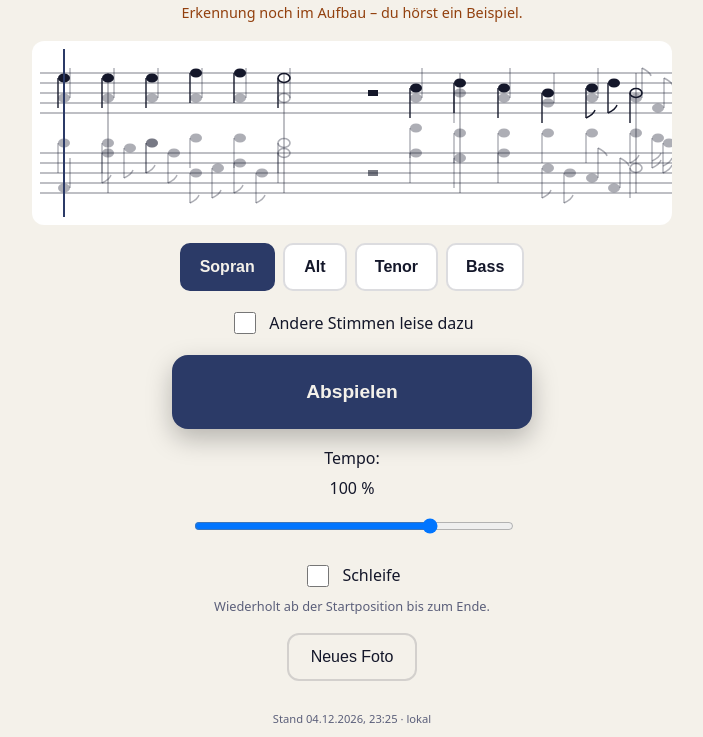
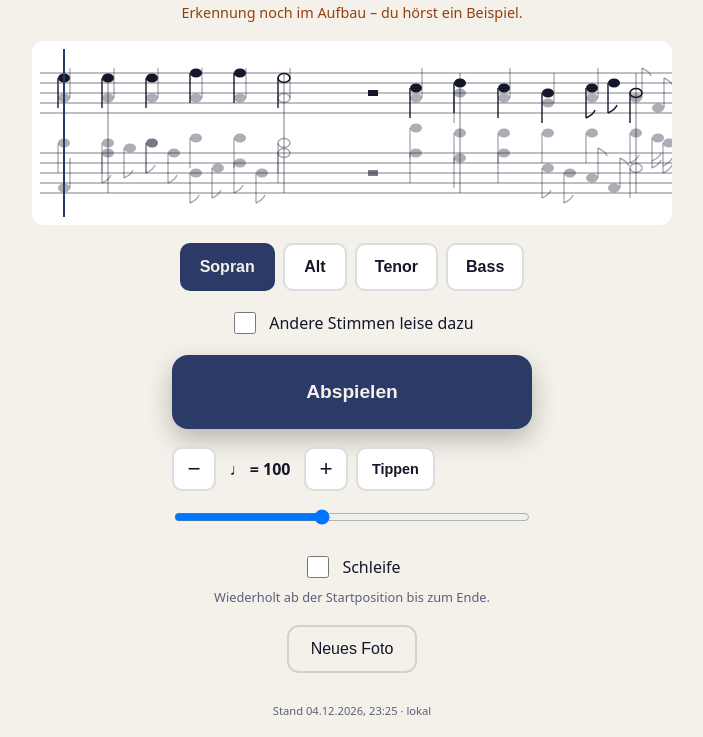
Before and after one commit to bartfastiel/vomblatt, a website built with Vite: page index.html in a window 1280 px wide. Both pictures are taken after a click on the button "Beispiel anhören". Shown: the part 79-816 px from the top of the page, without its empty margins (288-991 px from the left). Built offline with nearby package versions, Linux system fonts and the light colour scheme.

Commit message:
feat(tempo): replace percent tempo slider with BPM control and tap tempo
Singers think in quarter notes per minute, not an arbitrary percentage of an
unlabelled base tempo. The slider now shows and sets BPM directly (30-200,
step 1), with big +/- buttons for fine adjustment and a "Tippen" button that
derives the tempo live from the average interval of the last up to 6 taps
(pure logic in src/audio/tap-tempo.ts, time source injected and unit-tested).
Loading a new score resets the control to its own tempo (or 80 by default).

Co-Authored-By: Claude Opus 5.5 <noreply@anthropic.com>
Claude-Session: https://claude.ai/code/session_01Ly4zN9aWUNe1MMWhsHP7tF

```diff
--- a/src/audio/events.ts
+++ b/src/audio/events.ts
@@ -13,7 +13,7 @@ export interface PlaybackEvent {
 export interface PlaybackOptions {
   readonly voice: Voice; // the emphasised voice, played at full volume
   readonly othersGain: number; // 0 mutes the other voices, e.g. 0.25 plays them quietly
-  readonly tempo: number; // quarter notes per minute, already scaled by the tempo slider
+  readonly tempo: number; // quarter notes per minute, chosen by the user (BPM slider, +/- steps, or tap tempo)
   readonly start: number; // quarter notes from the beginning of the score; playback starts here
   readonly end?: number; // quarter notes; defaults to the end of the score
 }
--- /dev/null
+++ b/src/audio/tap-tempo.ts
@@ -0,0 +1,32 @@
+// Tap tempo: turns a series of taps into a BPM, from the average interval of the last few taps. A gap longer
+// than the reset threshold starts a fresh sequence, so an old, unrelated tap never drags down a new one.
+export interface TapTempo {
+  // Registers a tap now; returns the tempo in BPM once at least two taps in the current sequence are known,
+  // otherwise null (the first tap of a sequence has no interval yet).
+  readonly tap: () => number | null;
+}
+
+const MAX_TAPS = 6;
+const RESET_GAP_SECONDS = 2;
+
+export const createTapTempo = (now: () => number = () => Date.now()): TapTempo => {
+  let lastTap: number | null = null;
+  let intervalsMs: readonly number[] = []; // between the last up to MAX_TAPS taps, most recent last
+
+  const tap = (): number | null => {
+    const at = now();
+    if (lastTap === null) {
+      intervalsMs = [];
+    } else {
+      const gap = at - lastTap;
+      intervalsMs = gap > RESET_GAP_SECONDS * 1000 ? [] : [...intervalsMs, gap].slice(-(MAX_TAPS - 1));
+    }
+    lastTap = at;
+
+    if (intervalsMs.length === 0) return null;
+    const averageIntervalMs = intervalsMs.reduce((sum, value) => sum + value, 0) / intervalsMs.length;
+    return 60_000 / averageIntervalMs;
+  };
+
+  return { tap };
+};
--- a/src/ui/app.ts
+++ b/src/ui/app.ts
@@ -4,6 +4,7 @@
 import { createAudioEngine } from './audio-engine';
 import { createScoreView } from './score-view';
 import { loadLastVoice, saveLastVoice } from './storage';
+import { createTapTempo } from '../audio/tap-tempo';
 import { formatBuildStamp } from '../format/build-info';
 import { recognize } from '../scan/recognize';
 import { demoScore } from '../score/demo';
@@ -12,9 +13,9 @@ import type { Score, Voice } from '../score/score';
 
 const VOICE_LABEL: Readonly<Record<Voice, string>> = { S: 'Sopran', A: 'Alt', T: 'Tenor', B: 'Bass' };
 const OTHER_VOICES_GAIN = 0.25;
-const MIN_TEMPO_PERCENT = 40;
-const MAX_TEMPO_PERCENT = 120;
-const DEFAULT_TEMPO_PERCENT = 100;
+const MIN_TEMPO = 30; // quarter notes per minute
+const MAX_TEMPO = 200;
+const TEMPO_STEP = 1;
 const DEFAULT_TEMPO = 80; // quarter notes per minute, when the score itself gives none
 
 const SCREEN_HTML = `
@@ -46,10 +47,21 @@ const SCREEN_HTML = `
 
       <button type="button" class="play-button" id="play-button">Abspielen</button>
 
-      <label class="tempo-control">
-        Tempo: <output id="tempo-value">100 %</output>
-        <input type="range" id="tempo-slider" min="${String(MIN_TEMPO_PERCENT)}" max="${String(MAX_TEMPO_PERCENT)}" step="5" value="${String(DEFAULT_TEMPO_PERCENT)}" />
-      </label>
+      <div class="tempo-control" id="tempo-control">
+        <button type="button" class="tempo-step-button" id="tempo-down" aria-label="Langsamer">−</button>
+        <output class="tempo-value" id="tempo-value">♩ = ${String(DEFAULT_TEMPO)}</output>
+        <button type="button" class="tempo-step-button" id="tempo-up" aria-label="Schneller">+</button>
+        <button type="button" class="tap-tempo-button" id="tap-tempo-button">Tippen</button>
+        <input
+          type="range"
+          id="tempo-slider"
+          min="${String(MIN_TEMPO)}"
+          max="${String(MAX_TEMPO)}"
+          step="${String(TEMPO_STEP)}"
+          value="${String(DEFAULT_TEMPO)}"
+          aria-label="Tempo in Vierteln pro Minute"
+        />
+      </div>
 
       <label class="toggle">
         <input type="checkbox" id="loop-toggle" />
@@ -90,11 +102,15 @@ export const startApp = (root: HTMLElement): void => {
   const playButton = mustFind(root.querySelector<HTMLButtonElement>('#play-button'), '#play-button');
   const tempoSlider = mustFind(root.querySelector<HTMLInputElement>('#tempo-slider'), '#tempo-slider');
   const tempoValue = mustFind(root.querySelector<HTMLOutputElement>('#tempo-value'), '#tempo-value');
+  const tempoDownButton = mustFind(root.querySelector<HTMLButtonElement>('#tempo-down'), '#tempo-down');
+  const tempoUpButton = mustFind(root.querySelector<HTMLButtonElement>('#tempo-up'), '#tempo-up');
+  const tapTempoButton = mustFind(root.querySelector<HTMLButtonElement>('#tap-tempo-button'), '#tap-tempo-button');
   const loopToggle = mustFind(root.querySelector<HTMLInputElement>('#loop-toggle'), '#loop-toggle');
   const newPhotoButton = mustFind(root.querySelector<HTMLButtonElement>('#new-photo-button'), '#new-photo-button');
 
   const engine = createAudioEngine();
   const scoreView = createScoreView();
+  const tapTempo = createTapTempo();
   scoreContainer.append(scoreView.svg);
 
   let score: Score | null = null;
@@ -102,13 +118,12 @@ export const startApp = (root: HTMLElement): void => {
   let startQuarter = 0;
   let playing = false;
   let cursorFrame: number | null = null;
+  let tempo = DEFAULT_TEMPO;
 
-  const tempoFactor = (): number => Number(tempoSlider.value) / 100;
-  const baseTempo = (): number => score?.tempo ?? DEFAULT_TEMPO;
   const playbackOptions = () => ({
     voice,
     othersGain: othersToggle.checked ? OTHER_VOICES_GAIN : 0,
-    tempo: baseTempo() * tempoFactor(),
+    tempo,
     start: startQuarter,
     loop: loopToggle.checked,
   });
@@ -136,6 +151,13 @@ export const startApp = (root: HTMLElement): void => {
     if (!playing || score === null) return;
     startQuarter = engine.currentQuarter() ?? startQuarter;
     engine.play(score, playbackOptions());
+  };
+
+  const setTempo = (value: number): void => {
+    tempo = Math.min(MAX_TEMPO, Math.max(MIN_TEMPO, Math.round(value)));
+    tempoSlider.value = String(tempo);
+    tempoValue.textContent = `♩ = ${String(tempo)}`;
+    restartIfPlaying();
   };
 
   const renderVoicePicker = (present: readonly Voice[]): void => {
@@ -170,6 +192,7 @@ export const startApp = (root: HTMLElement): void => {
     playing = false;
     playButton.textContent = 'Abspielen';
     stubHint.hidden = result !== demoScore;
+    setTempo(result.tempo ?? DEFAULT_TEMPO);
 
     scoreView.render(result, voice);
     scoreView.setCursor(0);
@@ -223,8 +246,17 @@ export const startApp = (root: HTMLElement): void => {
   othersToggle.addEventListener('change', restartIfPlaying);
   loopToggle.addEventListener('change', restartIfPlaying);
   tempoSlider.addEventListener('input', () => {
-    tempoValue.textContent = `${tempoSlider.value} %`;
-    restartIfPlaying();
+    setTempo(Number(tempoSlider.value));
+  });
+  tempoDownButton.addEventListener('click', () => {
+    setTempo(tempo - TEMPO_STEP);
+  });
+  tempoUpButton.addEventListener('click', () => {
+    setTempo(tempo + TEMPO_STEP);
+  });
+  tapTempoButton.addEventListener('click', () => {
+    const tapped = tapTempo.tap();
+    if (tapped !== null) setTempo(tapped);
   });
 
   newPhotoButton.addEventListener('click', () => {
--- a/src/ui/styles.css
+++ b/src/ui/styles.css
@@ -267,14 +267,59 @@ body {
 
 .tempo-control {
   display: flex;
-  flex-direction: column;
+  flex-wrap: wrap;
+  align-items: center;
   gap: 8px;
   width: 100%;
-  max-width: 320px;
+  max-width: 360px;
   font-size: 1rem;
 }
 
+.tempo-value {
+  min-width: 4.5em;
+  text-align: center;
+  font-variant-numeric: tabular-nums;
+  font-weight: 700;
+}
+
+.tempo-step-button {
+  flex-shrink: 0;
+  width: 44px;
+  height: 44px;
+  border: 2px solid var(--border);
+  border-radius: 10px;
+  background: var(--surface);
+  color: var(--fg);
+  font-size: 1.4rem;
+  line-height: 1;
+  cursor: pointer;
+}
+
+.tempo-step-button:active {
+  opacity: 0.85;
+}
+
+.tap-tempo-button {
+  flex-shrink: 0;
+  min-width: 44px;
+  min-height: 44px;
+  padding: 8px 14px;
+  border: 2px solid var(--border);
+  border-radius: 10px;
+  background: var(--surface);
+  color: var(--fg);
+  font-size: 0.9rem;
+  font-weight: 600;
+  cursor: pointer;
+}
+
+.tap-tempo-button:active {
+  opacity: 0.85;
+}
+
 .tempo-control input[type='range'] {
+  flex: 1 1 100%;
+  order: 1;
   width: 100%;
   height: 32px;
 }
```
Also changed, not shown: e2e/smoke.spec.ts (+26 -0 lines), src/audio/tap-tempo.test.ts (added, +69 -0 lines).
